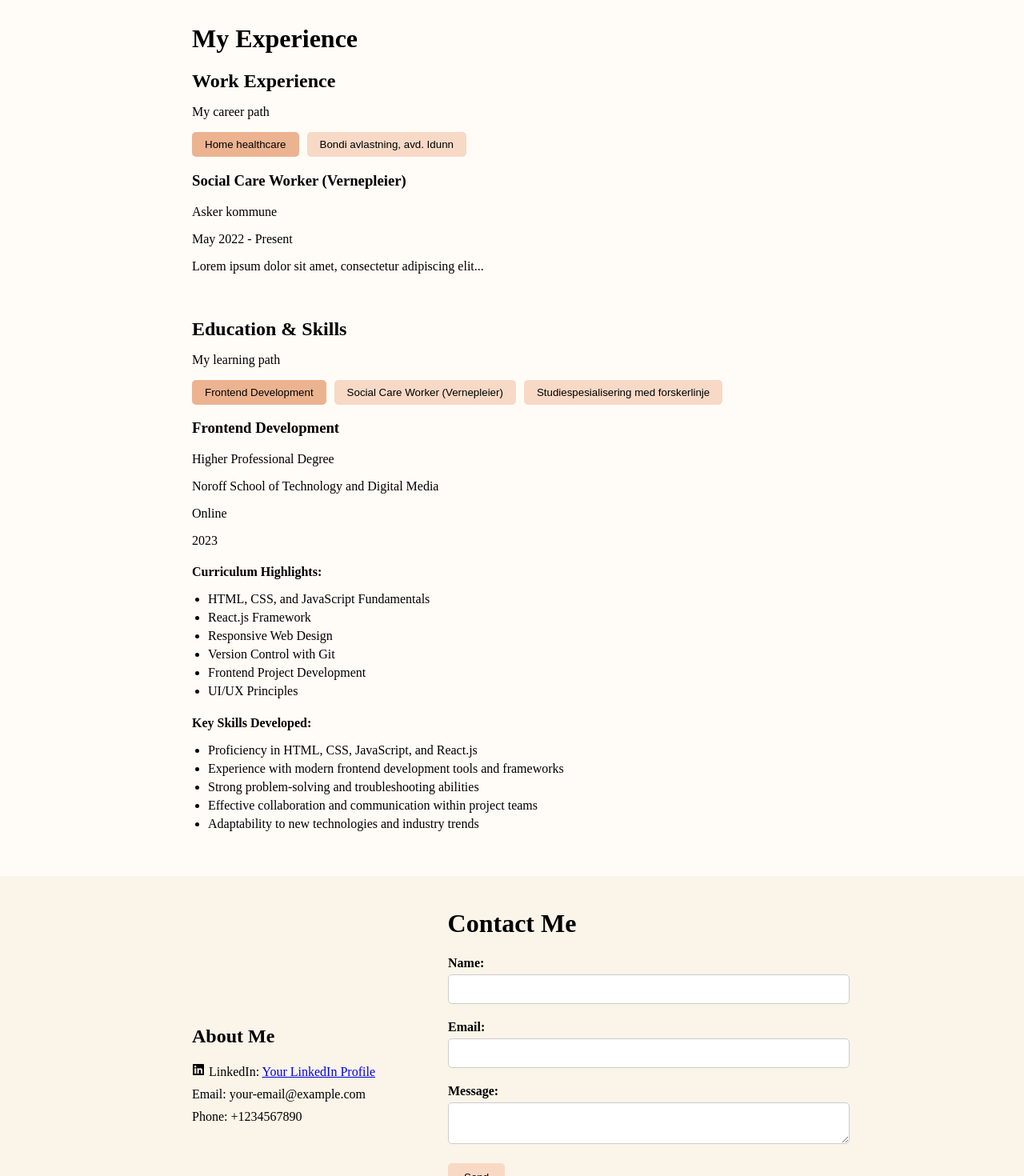
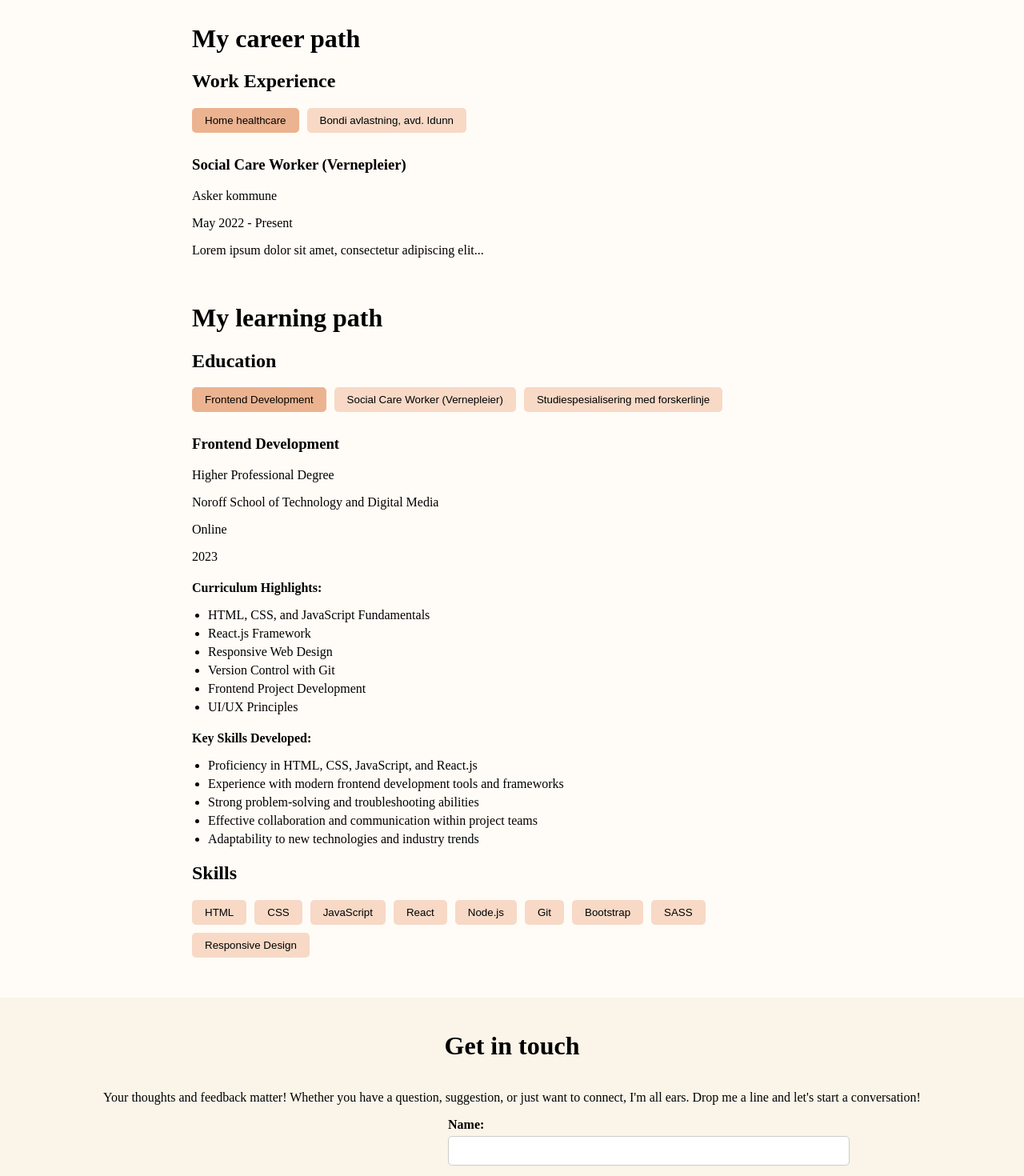
Before and after one commit to cdragvik/christiane, a React (Create React App) app: page / in a window 1280 px wide. Shown: the part 1840-3310 px from the top of the page at 80% size. Built offline with nearby package versions, Linux system fonts and the light colour scheme; a small style sheet from the web is missing.

Commit message:
Skills setup

```diff
--- a/src/data/educationAndSkills.js
+++ b/src/data/educationAndSkills.js
@@ -68,17 +68,44 @@ const educationAndSkills = {
       },
     ],
     skills: [
-      'HTML',
-      'CSS',
-      'JavaScript',
-      'React',
-      'Node.js',
-      'MongoDB',
-      'Git',
-      'Bootstrap',
-      'SASS',
-      'Responsive Design'
-    ],
+      {
+        skill: 'HTML',
+        description: 'HyperText Markup Language (HTML) is the standard markup language for creating web pages and web applications. It defines the structure and content of a web page.'
+      },
+      {
+        skill: 'CSS',
+        description: 'Cascading Style Sheets (CSS) is a style sheet language used for describing the presentation of a document written in HTML. It controls the layout, colors, and fonts of web pages.'
+      },
+      {
+        skill: 'JavaScript',
+        description: 'JavaScript is a high-level, interpreted programming language that enables interactive web development. It adds behavior and interactivity to web pages.'
+      },
+      {
+        skill: 'React',
+        description: 'React is a JavaScript library for building user interfaces, particularly for single-page applications. It allows developers to create reusable UI components.'
+      },
+      {
+        skill: 'Node.js',
+        description: 'Node.js is an open-source, cross-platform JavaScript runtime environment that executes JavaScript code outside a web browser. It allows building scalable network applications.'
+      },
+      {
+        skill: 'Git',
+        description: 'Git is a distributed version control system for tracking changes in source code during software development. It allows multiple developers to collaborate on projects.'
+      },
+      {
+        skill: 'Bootstrap',
+        description: 'Bootstrap is a front-end framework for building responsive and mobile-first websites. It provides pre-designed templates and components to streamline web development.'
+      },
+      {
+        skill: 'SASS',
+        description: 'SASS (Syntactically Awesome Style Sheets) is a preprocessor scripting language that is interpreted or compiled into Cascading Style Sheets (CSS). It adds features like variables, nesting, and mixins to CSS.'
+      },
+      {
+        skill: 'Responsive Design',
+        description: 'Responsive web design is an approach to design web pages that automatically adjust to various screen sizes and devices. It ensures optimal viewing and interaction experiences across different platforms.'
+      }
+    ]
+
   };
 
   export default educationAndSkills;
--- a/src/pages/Contact.js
+++ b/src/pages/Contact.js
@@ -46,20 +46,23 @@ const Icon = styled.span`
 function Contact() {
   return (
     <SectionContainer id="contact">
-      <h1>Contact Me</h1>
+      <h1>Get in touch</h1>
+      <p>Your thoughts and feedback matter! Whether you have a question, suggestion, or just want to connect, I'm all ears. Drop me a line and let's start a conversation!</p>
       <Section>
         <ContactInfo>
           <h2>About Me</h2>
           <ContactDetails>
             <ContactDetailItem>
               <Icon><FaLinkedin/></Icon>
-              LinkedIn: <a href="your-linkedin-profile">Your LinkedIn Profile</a>
+              LinkedIn: <a href="https://www.linkedin.com/in/christiane-nanette-dragvik/">Christiane Nanette Dragvik</a>
             </ContactDetailItem>
             <ContactDetailItem>
-              Email: your-email@example.com
+            <Icon><FaEnvelope/></Icon>
+              Email: cndragvik@gmail.com
             </ContactDetailItem>
             <ContactDetailItem>
-              Phone: +1234567890
+            <Icon><FaPhone/></Icon>
+              Phone: +47 968 29 487
             </ContactDetailItem>
           </ContactDetails>
         </ContactInfo>
--- a/src/pages/Experience.js
+++ b/src/pages/Experience.js
@@ -2,7 +2,6 @@ import React, { useState } from 'react';
 import styled from 'styled-components';
 import workExperience from '../data/workExperience';
 import educationAndSkills from '../data/educationAndSkills';
-
 
 const SectionContainer = styled.div`
   display: flex;
@@ -22,10 +21,12 @@ const SectionHeader = styled.h2`
 
 const ButtonContainer = styled.div`
   display: flex;
+  flex-wrap: wrap; /* Allow buttons to wrap to the next line on smaller screens */
 `;
 
 const Button = styled.button`
   margin-right: 10px;
+  margin-bottom: 10px;
   padding: 8px 16px;
   background-color: ${({ active }) => (active ? '#ECB390' : '#f7d9c6')};
   border: none;
@@ -33,10 +34,7 @@ const Button = styled.button`
   cursor: pointer;
 `;
 
-
-const InformationContainer = styled.div`
-`;
-
+const InformationContainer = styled.div``;
 
 const CurriculumHighlights = styled.div`
   margin-top: 15px;
@@ -55,7 +53,6 @@ const CurriculumHighlights = styled.div`
     margin-bottom: 5px;
   }
 `;
-
 
 const KeySkillsDeveloped = styled.div`
   margin-top: 15px;
@@ -78,14 +75,16 @@ const KeySkillsDeveloped = styled.div`
 function Experience() {
   const [activeWorkSection, setActiveWorkSection] = useState(workExperience[0].section);
   const [activeEducationSection, setActiveEducationSection] = useState(educationAndSkills.education[0].studies);
+  const [selectedSkill, setSelectedSkill] = useState(null);
+  const [skillDescription, setSkillDescription] = useState('');
+
+  const { skills } = educationAndSkills;
 
   const renderWorkExperience = () => {
     return (
       <Section id="experience">
-
-        <h1>My Experience</h1>
-        <SectionHeader>Work Experience</SectionHeader>
-        <p>My career path</p>
+        <h1>My career path</h1>
+        <h2>Work Experience</h2>
         <ButtonContainer>
           {workExperience.map((item, index) => (
             <Button
@@ -116,14 +115,17 @@ function Experience() {
   const renderEducationAndSkills = () => {
     return (
       <Section>
-        <SectionHeader>Education & Skills</SectionHeader>
-        <p>My learning path</p>
+        <h1>My learning path</h1>
+        <h2>Education</h2>
         <ButtonContainer>
           {educationAndSkills.education.map((item, index) => (
             <Button
               key={index}
               active={activeEducationSection === item.studies}
-              onClick={() => setActiveEducationSection(item.studies)}
+              onClick={() => {
+                setActiveEducationSection(item.studies);
+                setSelectedSkill(null); // Reset selected skill when switching sections
+              }}
             >
               {item.studies}
             </Button>
@@ -158,6 +160,29 @@ function Experience() {
               </div>
             ))}
         </InformationContainer>
+        <h2>Skills</h2>
+        <ButtonContainer>
+          {skills.map((skill, i) => (
+            <Button
+              key={i}
+              active={selectedSkill === skill.skill}
+              onClick={() => {
+                setSelectedSkill(skill.skill);
+                setSkillDescription(skill.description); // Set the description when skill button is clicked
+              }}
+            >
+              {skill.skill}
+            </Button>
+          ))}
+        </ButtonContainer>
+        <InformationContainer>
+          {selectedSkill && (
+            <div>
+              <h3>{selectedSkill}</h3>
+              <p>{skillDescription}</p> {/* Display the skill description */}
+            </div>
+          )}
+        </InformationContainer>
       </Section>
     );
   };
```
Lines whose indentation alone changed are shown as unchanged.
